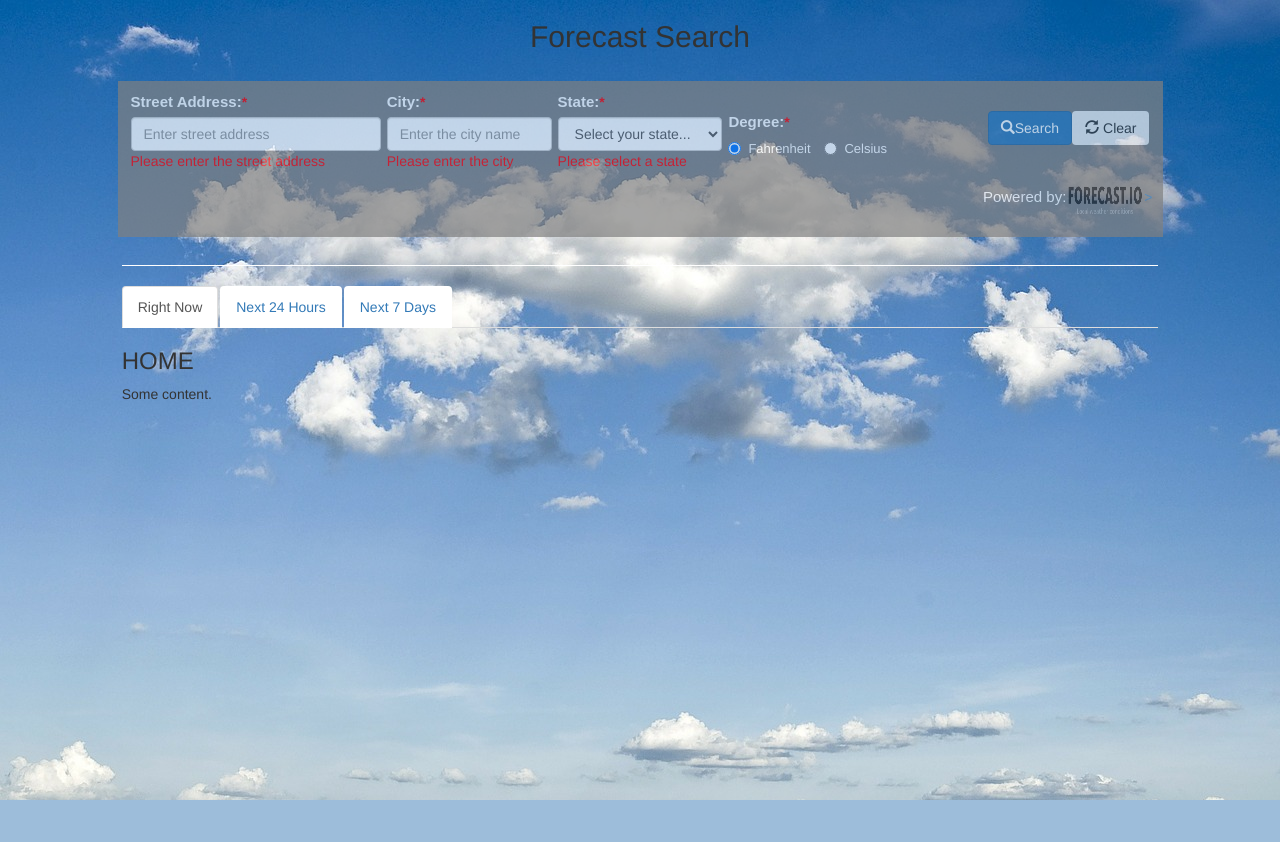
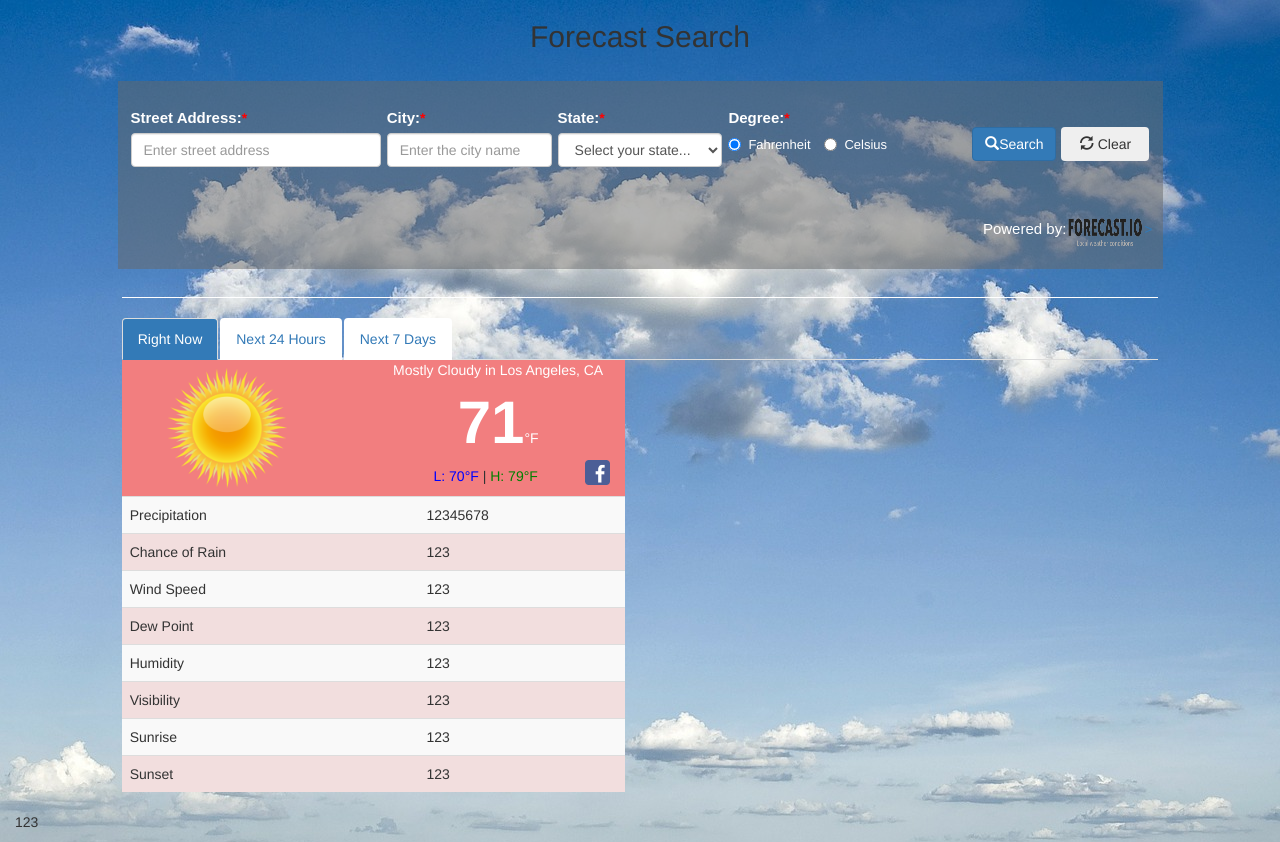
Before and after one commit to lixinwei1230/MyFirstRepository, a PHP site: page / in a window 1280 px wide. Before the commit the page ends 800 px from the top, so only its background shows below. Run offline with PHP 8.4, Linux system fonts and the light colour scheme; some libraries are stand-ins or nearby versions.

Commit message:
front-end coding
draw the first page

```diff
--- a/css/styles.css
+++ b/css/styles.css
@@ -3,6 +3,7 @@ body {
 	background-repeat: no-repeat;
 	background-position: center top;
 	background-size: auto;
+	background-attachment: fixed;
 }
 
 h2 {
@@ -10,10 +11,9 @@ h2 {
 }
 
 #Search {
-	background-color: gray;
+	background: rgba(104, 104, 104, 0.5);
 	padding: 10px;
 	padding-bottom: -8px;
-	opacity: 0.7;
 }
 
 #content {
@@ -21,11 +21,23 @@ h2 {
 	padding: 18px;
 }
 
+div.form-group {
+	margin-top: 16px;
+}
+
 ul.ul {
 	list-style: none;
 	margin-left: -52px;
 	margin-right: -12px;
 	margin-bottom: -15px;
+}
+
+ul > li {
+	list-style: none;
+}
+
+li.white {
+	color: white;
 }
 
 li.dontshow {
@@ -70,3 +82,50 @@ span.radiofont {
 .nav-tabs > li > a {
 	background-color: white;
 }
+
+.nav-tabs > li.active > a,
+.nav-tabs > li.active > a:hover,
+.nav-tabs > li.active > a:focus{
+    color: white;
+    background-color: #337ab7;
+}
+
+#clearbtn {
+	width: 88px;
+	margin-left: 5px;
+}
+
+#foreheader {
+	background: rgba(242, 126, 127, 1.0);
+}
+
+#pic {
+	display: block;
+	margin: auto;
+	margin-top:8px;
+}
+
+#temp {
+	font-size: 60px;
+	font-weight: bolder;
+}
+
+#tempSpan {
+	float: top;
+	bottom: 40px;
+	float: top;
+}
+
+#lowtemp {
+	color: blue;
+}
+
+#hightemp {
+	color: green;
+}
+
+#facebook {
+	float: right;
+	position: relative;
+	bottom:6px;
+}
--- a/index.html
+++ b/index.html
@@ -11,7 +11,7 @@
 </head>
 <body>
 
-<h2 id="demo">Forecast Search</h2>
+<h2>Forecast Search</h2>
 
 <div id="content" class="container-fluid">
 
@@ -27,7 +27,7 @@
                 <input class="form-control" type="text"
                   id="stAddress" name="stAddress" value="" placeholder="Enter street address">
             </li>
-            <li><span class="red">Please enter the street address</span></li>
+            <li><span id="valiAddre" style="display:none;" class="red">Please enter the street address</span></li>
           </ul>
         </div>
 
@@ -40,7 +40,7 @@
                 <input class="form-control" type="text"
                 id="city" name="city" value="" placeholder="Enter the city name">
             </li>
-            <li><span class="red">Please enter the city</span></li>
+            <li><span id="valiCity" style="display:none;" class="red">Please enter the city</span></li>
           </ul>
         </div>
 
@@ -104,15 +104,15 @@
                 <option value="WY">Wyoming</option>
               </select>
             </li>
-            <li><span class="red">Please select a state</span></li>
+            <li><span id="valiState" style="display:none;" class="red">Please select a state</span></li>
           </ul>
         </div>
 
         <div class="form-group col-lg-2 col-xs-12">
           <ul class="ul">
-            <li class="dontshow">a</li>
+            <!--<li class="dontshow">a</li>-->
             <li >
-              <label class="control-label" for="selectSite"><span class="font1">Degree:</span><span class="red">*</span></label>
+              <label class="control-label" for="temperature"><span class="font1">Degree:</span><span class="red">*</span></label>
             </li>
             <li>
               <label class="radio-inline">
@@ -131,7 +131,7 @@
           <ul class="ul">
             <li class="dontshow">a</li>
             <li>
-              <button class="btn btn-Default pull-right"><span class="glyphicon glyphicon-refresh" aria-hidden="true"></span>  Clear</button>
+              <button id="clearbtn" onclick="resetInputField(this)" type="button" class="btn btn-Default pull-right"><span class="glyphicon glyphicon-refresh" aria-hidden="true"></span>  Clear</button>
               <button onclick="parseJson()" type="button" class="btn btn-primary pull-right"><span class="glyphicon glyphicon-search" aria-hidden="true"></span>Search</button>
             </li>
             <li class="dontshow">a</li>
@@ -159,7 +159,7 @@
   </div>
 </div>
 
-<div class="container-fluid">
+<div class="container-fluid" id='display' style="">
   <div class="row">
       <section id="Result" class="col-xs-12 col-lg-10 col-lg-offset-1">
         <ul class="nav nav-tabs">
@@ -170,13 +170,76 @@
 
         <div class="tab-content">
           <div id="home" class="tab-pane fade in active">
-            <h3>HOME</h3>
-            <p>Some content.</p>
+            <div class="row">
+              <section class="col-lg-6 col-xs-12">
+                <div id="foreheader" class="col-lg-12">
+                  <div class="row">
+                    <div id="forepic" class="col-lg-5 col-xs-12">
+                      <img id="pic" src="images/clear.png" height="120px" width="120px">
+                    </div>
+                    <div id="forecontent" class="col-lg-7 col-xs-12" style="">
+                      <ul style="text-align: center;">
+                        <li class="white" >Mostly Cloudy in Los Angeles, CA</li>
+                        <li class="white"><span id="temp">71</span>°F</li>
+                        <li >
+                          <span id="lowtemp">L: 70°F</span> | <span id="hightemp">H: 79°F</span>
+                          <a href=""><img id="facebook" src="images/fb_icon.png" width="25px" height="25px"></a>
+                        </li>
+                      </ul>
+
+                    </div>
+                  </div>
+                </div>
+
+                <table class="table table-striped">
+                  <tr>
+                    <td>Precipitation</td>
+                    <td>12345678</td>
+                  </tr>
+                  <tr class="danger">
+                    <td>Chance of Rain</td>
+                    <td>123</td>
+                  </tr>
+                  <tr>
+                    <td>Wind Speed</td>
+                    <td>123</td>
+                  </tr>
+                  <tr class="danger">
+                    <td>Dew Point</td>
+                    <td>123</td>
+                  </tr>
+                  <tr>
+                    <td>Humidity</td>
+                    <td>123</td>
+                  </tr>
+                  <tr class="danger">
+                    <td>Visibility</td>
+                    <td>123</td>
+                  </tr>
+                  <tr>
+                    <td>Sunrise</td>
+                    <td>123</td>
+                  </tr>
+                  <tr class="danger">
+                    <td>Sunset</td>
+                    <td>123</td>
+                  </tr>
+                </table>
+              </section>
+
+              <section id="foregeo" class="col-lg-6">
+
+              </section>
+            </div>
           </div>
+
+
           <div id="menu1" class="tab-pane fade">
             <h3>Menu 1</h3>
             <p>Some content in menu 1.</p>
           </div>
+
+
           <div id="menu2" class="tab-pane fade">
             <h3>Menu 2</h3>
             <p>Some content in menu 2.</p>
@@ -186,8 +249,13 @@
   </div>
 </div>
 
+<div class="container-fluid">
+  <p id="demo">123</p>
+</div>
+
 <script src="js/jquery-2.1.4.min.js"></script>
 <script src="js/bootstrap.min.js"></script>
 <script src="js/script.js"></script>
+<script src="http://openlayers.org/api/OpenLayers.js"></script>
 </body>
 </html>
--- a/js/script.js
+++ b/js/script.js
@@ -1,45 +1,53 @@
-function checkInput () {
-	var a = 0;
-	if (document.getElementById('stAddress').value === "") {
-		alert("Please enter value for Address");
-		document.getElementById('stAddress').focus();
+function parseJson () {
+	var strAddress = '';
+	var City = '';
+	var State = '';
+	var Temp = '';
+
+    if (document.getElementById('stAddress').value === "") {
+		document.getElementById('valiAddre').style.display = "block";
+	} else {
+		document.getElementById('valiAddre').style.display = "none";
+		strAddress = document.getElementById('stAddress').value;
+	}
+	if (document.getElementById('city').value === "") {
+		document.getElementById('valiCity').style.display = "block";
+	} else {
+		document.getElementById('valiCity').style.display = "none";
+		City = document.getElementById('city').value;
+	}
+	if (document.getElementById('state').value === "") {
+		document.getElementById('valiState').style.display = "block";
 		return false;
 	} else {
-		a = a + 1;
+		document.getElementById('valiCity').style.display = "none";
+		State = document.getElementById('state').value;
 	}
-	if (document.getElementById('city').value === "") {
-		alert("Please enter value for City");
-		document.getElementById('city').focus();
-		return false;
+	if (document.getElementById('Fahrenheit').checked) {
+		Temp = document.getElementById('Fahrenheit').value;
 	} else {
-		a = a + 1;
+		Temp = document.getElementById('Celsius').value;
 	}
-	if (document.getElementById('state').value === "") {
-		alert("Please chooes a State");
-		return false;
-	} else {
-		a = a + 1;
-	}
-	if (a != 3) {
-		return false;
-	} else {
-		document.getElementById("hidden").setAttribute("value","true");
-		return true;
-	}
-}
-
-function parseJson () {
-    //alert("hello world");
+    //document.getElementById("display").style.display = "block";
     var request;
+    var url = '';
     if (window.XMLHttpRequest) {
       request = new XMLHttpRequest();
     } else {
       request = new ActiveXObject("Microsoft.XMLHTTP");
     }
-    request.open("GET", "server.php?a=1&b=2", true);
+    url += 'server.php?stAddress=';
+    url += strAddress + '&city=';
+    url += City + '&state=';
+    url += State + '&temperature=';
+    url += Temp;
+    alert(url);
+    request.open("GET", url, true);
     request.onreadystatechange = function() {
       if((request.status === 200) && (request.readyState ===4)) {
         document.getElementById("demo").innerHTML = request.responseText;
+        //var test = request.responseText;
+        //alert(test);
       }
     }
     request.send();
@@ -50,6 +58,6 @@ function resetInputField (myForm) {
 	document.getElementById('city').value = "";
 	document.getElementById('state').options[0].selected = 'true';
 	document.getElementById('Fahrenheit').checked = 'true';
-	//document.getElementById("display").style.display = "none";
+	document.getElementById("display").style.display = "none";
 	return true;
 }
```
Also changed, not shown: server.php (+20 -29 lines).
